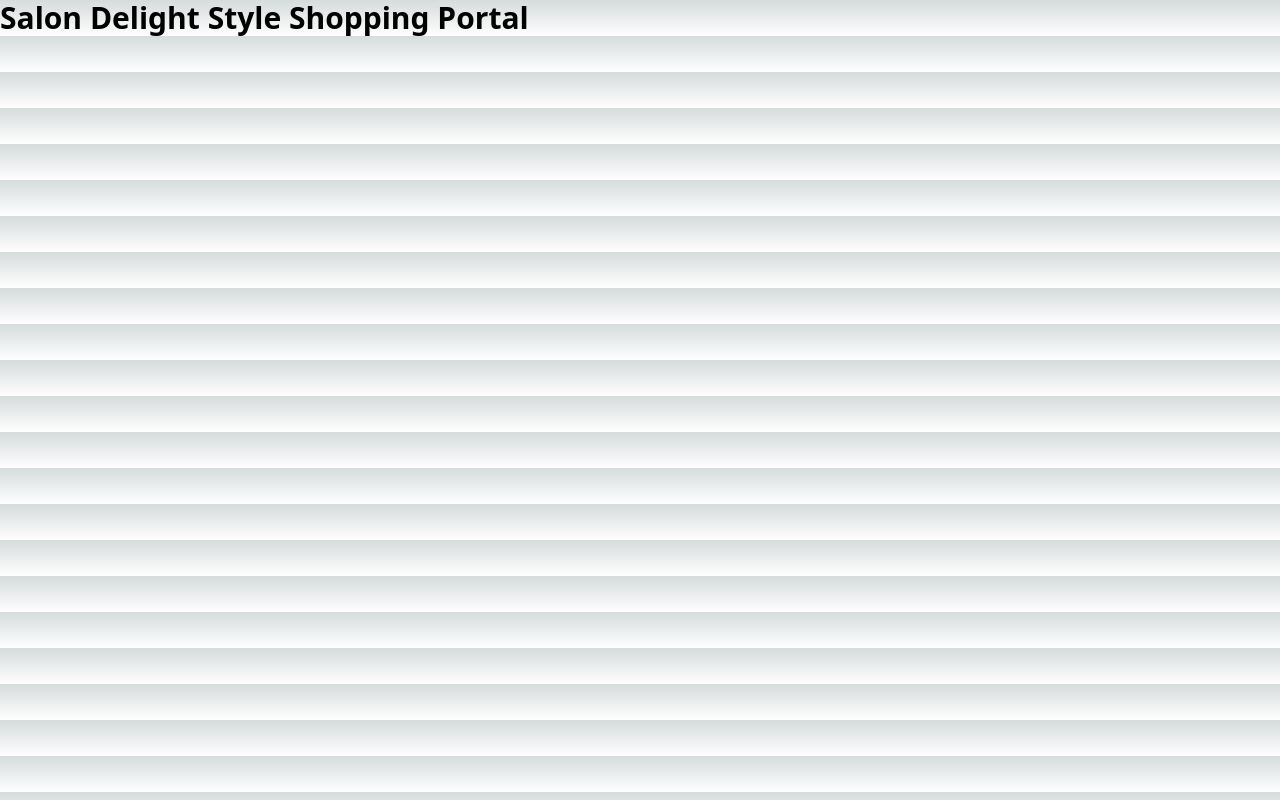
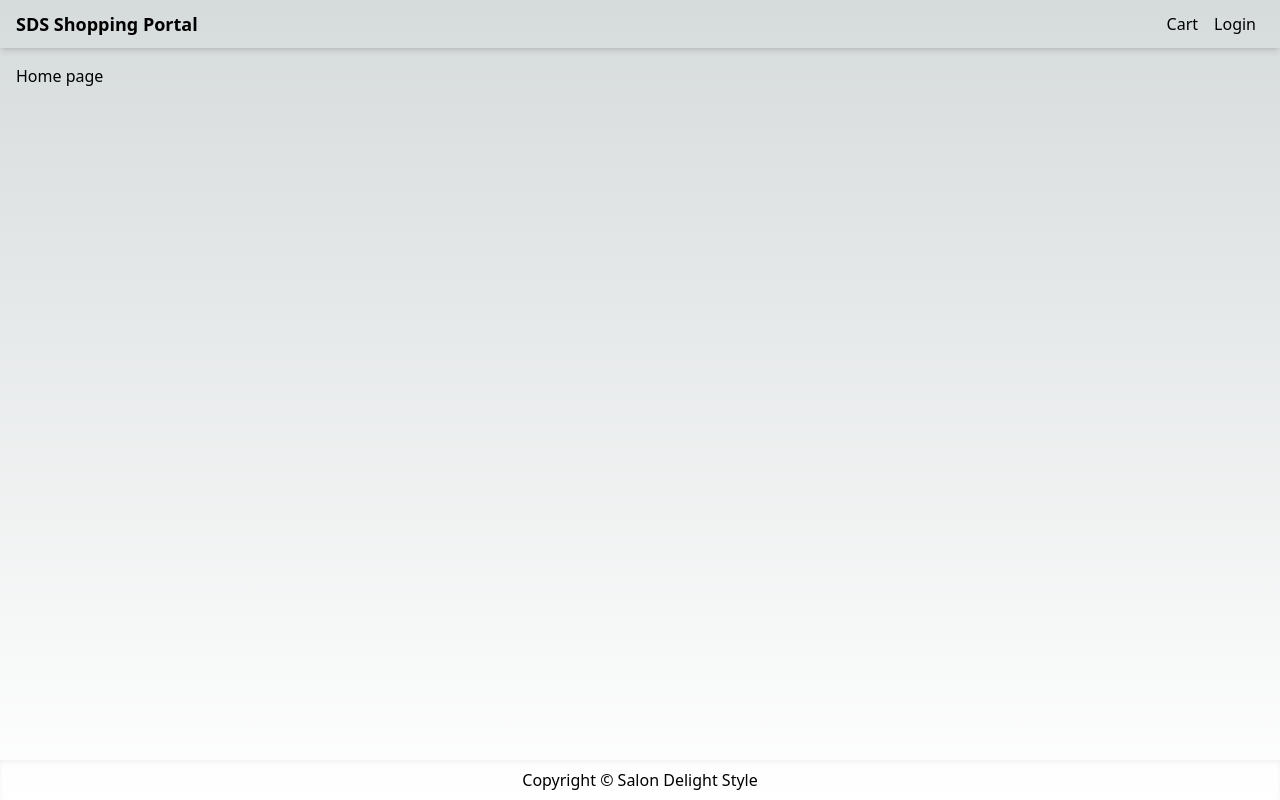
Before and after one commit to dumindapriyasad/sds-shopping-portal, a Next.js app: page / in a window 1280 px wide. Built offline with nearby package versions, Linux system fonts and the light colour scheme.

Commit message:
Create Website Layout

```diff
--- /dev/null
+++ b/components/Layout.js
@@ -0,0 +1,48 @@
+import Head from 'next/head';
+import Link from 'next/link';
+import React from 'react';
+
+// Site layout
+const Layout = ({ title, children }) => {
+  return (
+    <>
+      <Head>
+        <title>
+          {title ? title + ' - SDS Shopping Portal' : 'SDS Shopping Portal'}
+        </title>
+        <meta name="description" content="Ecommerce Website" />
+        <meta name="viewport" content="width=device-width, initial-scale=1" />
+        <link rel="icon" href="/favicon.ico" />
+      </Head>
+
+      {/* Site wrapper */}
+      <div className="flex min-h-screen flex-col justify-between">
+        <header>
+          {/* Navbar */}
+          <nav className="flex h-12 justify-between items-center px-4 shadow-md">
+            <Link href="/" className="text-lg font-bold">
+              SDS Shopping Portal
+            </Link>
+            <div>
+              <Link href="/cart" className="p-2">
+                Cart
+              </Link>
+              <Link href="login" className="p-2">
+                Login
+              </Link>
+            </div>
+          </nav>
+        </header>
+
+        {/* Main container */}
+        <main className="container m-auto mt-4 px-4">{children}</main>
+
+        <footer className="flex h-10 justify-center items-center shadow-inner">
+          <p>Copyright © Salon Delight Style</p>
+        </footer>
+      </div>
+    </>
+  );
+};
+
+export default Layout;
--- a/pages/index.js
+++ b/pages/index.js
@@ -1,19 +1,9 @@
-import Head from 'next/head';
-import { Inter } from 'next/font/google';
-
+// import Head from 'next/head';
+// import { Inter } from 'next/font/google';
 // const inter = Inter({ subsets: ['latin'] });
 
+import Layout from '@/components/Layout';
+
 export default function Home() {
-  return (
-    <>
-      <Head>
-        <title>Create Next App</title>
-        <meta name="description" content="Generated by create next app" />
-        <meta name="viewport" content="width=device-width, initial-scale=1" />
-        <link rel="icon" href="/favicon.ico" />
-      </Head>
-
-      <h1 className="text-3xl font-bold">Salon Delight Style Shopping Portal</h1>
-    </>
-  );
+  return <Layout title="Home Page">Home page</Layout>;
 }
```
Also changed, not shown: .eslintrc.json.
